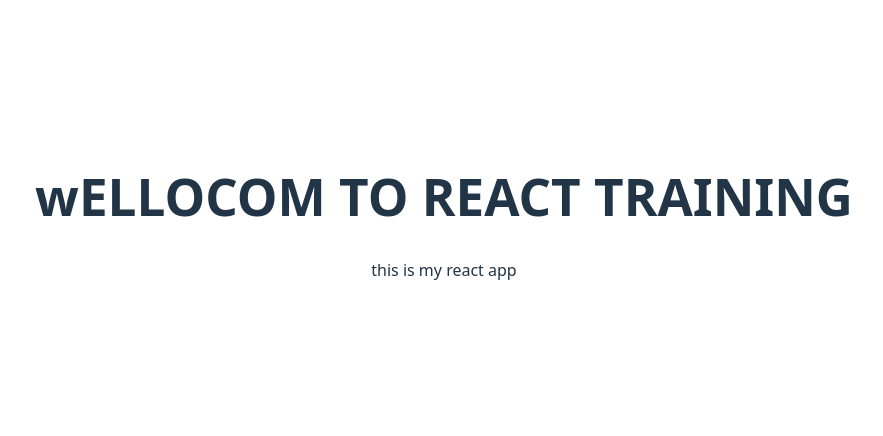
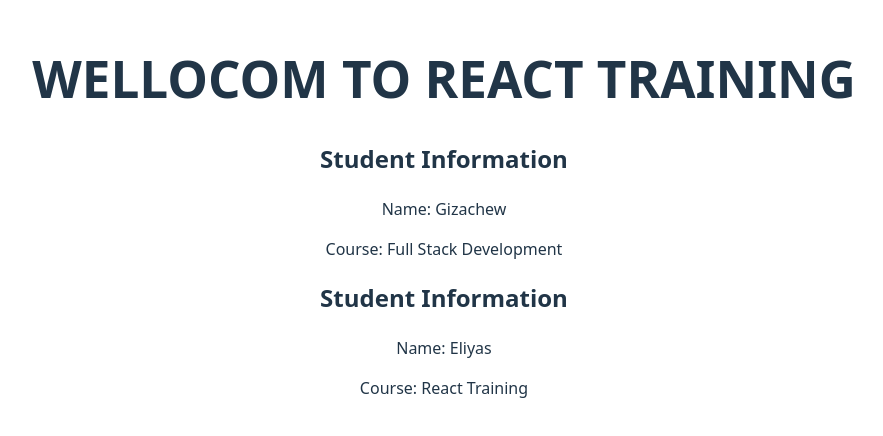
Before and after one commit to gizachew-k/MERN, a React (Vite) app in the folder my-firstExercise/: page / in a window 1280 px wide. Shown: the part 184-620 px from the top of the page, without its empty margins (196-1079 px from the left). Built offline with nearby package versions, Linux system fonts and the light colour scheme.

Commit message:
create reacte component

```diff
--- a/my-firstExercise/src/App.jsx
+++ b/my-firstExercise/src/App.jsx
@@ -1,15 +1,17 @@
 import { useState } from 'react'
 import reactLogo from './assets/react.svg'
 import viteLogo from '/vite.svg'
+import UserCard from './UserCard'
 import './App.css'
 
 function App() {
 
   return (
     <div>
-      <h1>wELLOCOM TO REACT TRAINING </h1>
-      <p>this is my react app</p>
-
+      <h1>WELLOCOM TO REACT TRAINING </h1>
+      {/* <UserCard /> */}
+      <UserCard name="Gizachew " course="Full Stack Development" />
+       <UserCard name="Eliyas" course="React Training" />
     </div>
   );
 }
--- /dev/null
+++ b/my-firstExercise/src/UserCard.jsx
@@ -0,0 +1,16 @@
+function UserCard(props) {
+ return (
+//  <div>
+//  <h2>Student Information</h2>
+//  <p>Name: Gizachew kassa</p>
+//  <p>Course: MERN Stack Development</p>
+//  </div>
+
+<div>
+ <h2>Student Information</h2>
+ <p>Name: {props.name}</p>
+ <p>Course: {props.course}</p>
+ </div>
+ );
+}
+export default UserCard;
```
